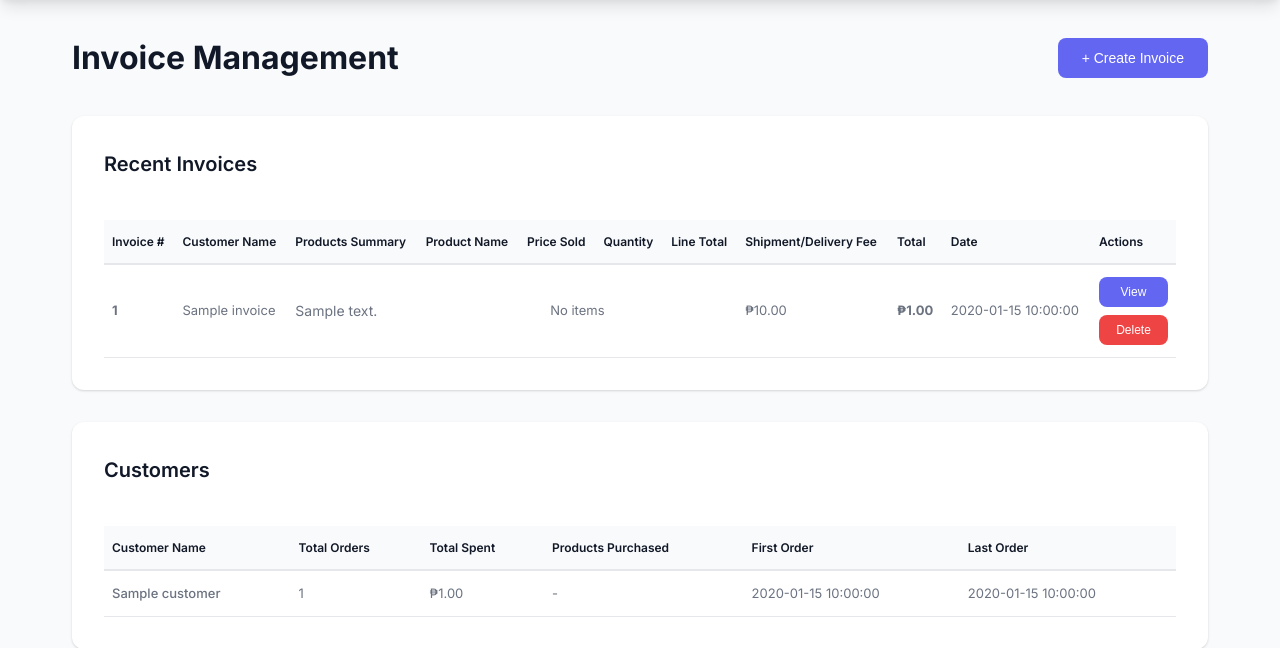
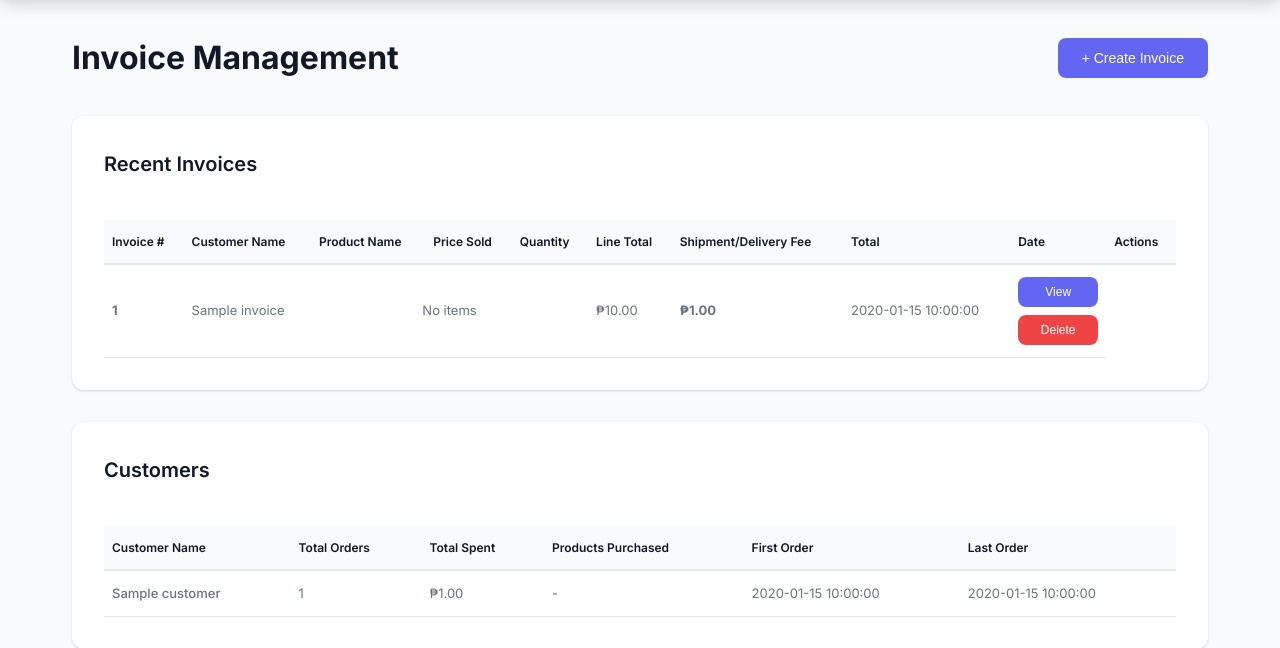
Before and after one commit to Daphne-CPAdmin/Personal-Stocks-INV, a Flask app: template templates/invoices.html in a window 1280 px wide. Shown: the part 70-718 px from the top of the page. Run offline with Flask 3, Linux system fonts and the light colour scheme; the template is opened without the code that fills it: most values are stand-ins (such as "Sample title", 1, 10 or a date in 2020).

Commit message:
Remove Products Summary column from invoices table
- Remove Products Summary column header and cells
- Product Name column already provides the needed information
- Update colspan values for empty states
- Simplify table structure

```diff
--- a/templates/invoices.html
+++ b/templates/invoices.html
@@ -16,7 +16,6 @@
                 <tr>
                     <th>Invoice #</th>
                     <th>Customer Name</th>
-                    <th>Products Summary</th>
                     <th>Product Name</th>
                     <th>Price Sold</th>
                     <th>Quantity</th>
@@ -47,19 +46,6 @@
                                 </td>
                                 <td rowspan="{{ items_list|length }}" style="vertical-align: top; padding-top: 1rem;">
                                     {{ invoice.get('customer_name', 'N/A') }}
-                                </td>
-                                <td rowspan="{{ items_list|length }}" style="vertical-align: top; padding-top: 1rem;">
-                                    {% if products_summary and products_summary != 'No items' %}
-                                        <div style="max-width: 400px; font-size: 0.875rem; line-height: 1.6;">
-                                            {% for product_line in products_summary.split('; ') %}
-                                                <div style="margin-bottom: 0.25rem;">
-                                                    {{ product_line }}
-                                                </div>
-                                            {% endfor %}
-                                        </div>
-                                    {% else %}
-                                        <span class="text-muted">No items</span>
-                                    {% endif %}
                                 </td>
                                 {% endif %}
                                 <td>{{ item.get('name', 'N/A') }}</td>
@@ -93,16 +79,7 @@
                             <tr>
                                 <td><strong>{{ invoice.get('invoice_number', 'N/A') }}</strong></td>
                                 <td>{{ invoice.get('customer_name', 'N/A') }}</td>
-                                <td>
-                                    {% if products_summary and products_summary != 'No items' %}
-                                        <div style="max-width: 400px; font-size: 0.875rem; line-height: 1.6;">
-                                            {{ products_summary }}
-                                        </div>
-                                    {% else %}
-                                        <span class="text-muted">No items</span>
-                                    {% endif %}
-                                </td>
-                                <td colspan="4" class="text-center text-muted">No items</td>
+                                <td colspan="3" class="text-center text-muted">No items</td>
                                 <td>₱{{ "%.2f"|format(shipment_fee) }}</td>
                                 <td><strong>₱{{ "%.2f"|format(invoice.get('total_amount', 0)) }}</strong></td>
                                 <td>{{ invoice.get('invoice_date', '-') }}</td>
@@ -121,7 +98,7 @@
                     {% endfor %}
                 {% else %}
                     <tr>
-                        <td colspan="11" class="text-center">No invoices yet. Create your first invoice!</td>
+                        <td colspan="10" class="text-center">No invoices yet. Create your first invoice!</td>
                     </tr>
                 {% endif %}
             </tbody>
```
